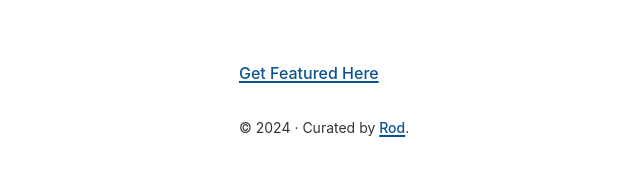
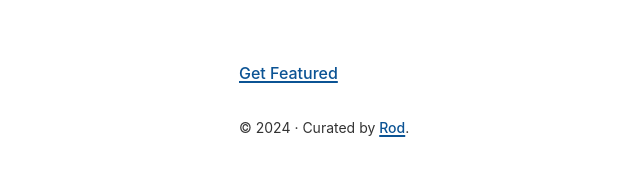
Before and after one commit to rodebrahimi/dtrt-core, a Gatsby site: page / in a window 1280 px wide. Shown: the part 467-642 px from the top of the page, 1-641 px from the left. Built offline with nearby package versions, Linux system fonts and the light colour scheme; Gatsby itself is replaced by a stand-in of ours.

Commit message:
update mailto

```diff
--- a/src/pages/index.js
+++ b/src/pages/index.js
@@ -44,7 +44,7 @@ const links = [
 ]
 
 const moreLinks = [
-  { text: "Get Featured Here", url: "#" },
+  { text: "Get Featured", url: "mailto:hello@dotherightthing.com" },
 /**
   {
     text: "Documentation",
@@ -102,6 +102,6 @@ const IndexPage = () => (
  *
  * See: https://www.gatsbyjs.com/docs/reference/built-in-components/gatsby-head/
  */
-export const Head = () => <Seo title="Home" />
+export const Head = () => <Seo title="DTRT Featured Sites" />
 
 export default IndexPage
```
